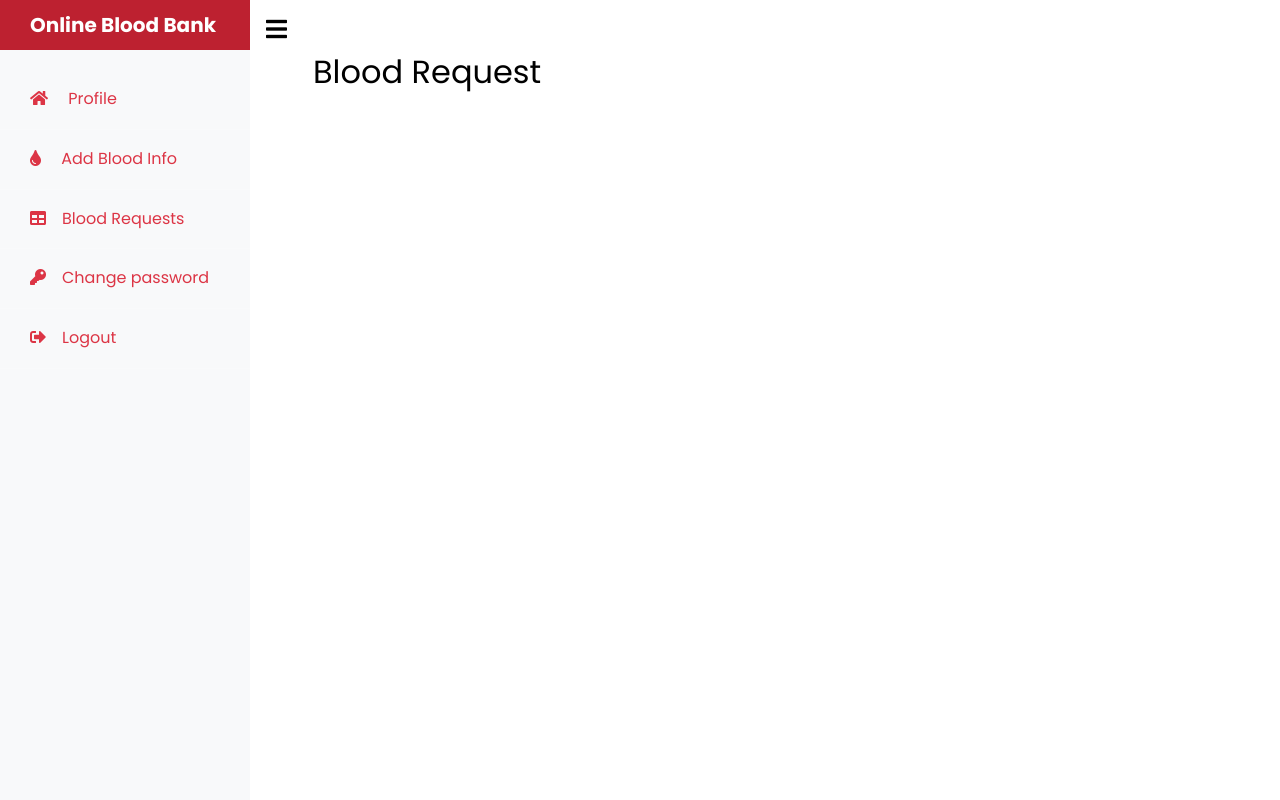
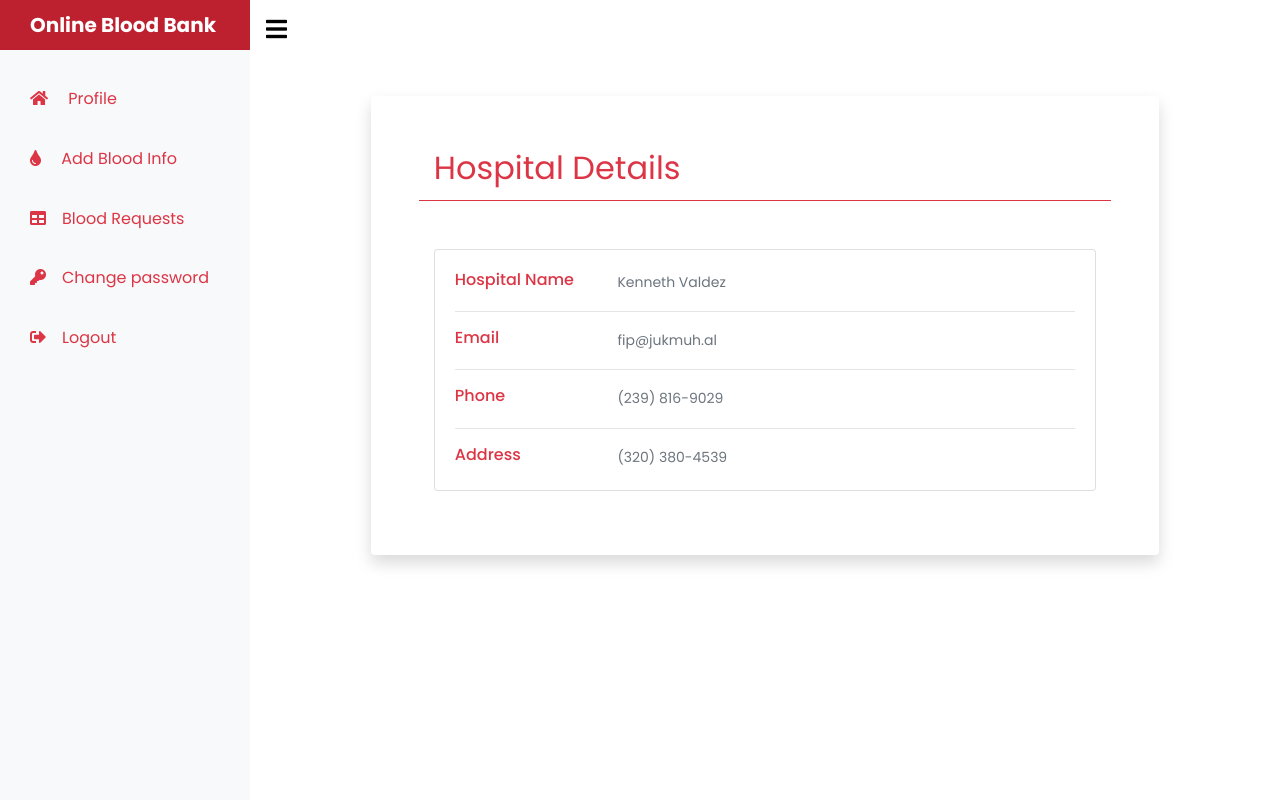
Before and after one commit to jayachandragoteti/Blood-Bank, a PHP site: page /Hospital/dashboard.php in a window 1280 px wide. Run offline with PHP 8.4, Linux system fonts and the light colour scheme; the visitor is signed in with stand-in values (Sample User, id 1).

Commit message:
dashboard added

```diff
--- a/Hospital/bloodRequests.php
+++ b/Hospital/bloodRequests.php
@@ -35,7 +35,8 @@ if (!isset($_SESSION['HospitalLogin'])) {
 					<div class="row justify-content-md-center mt-5  jumbotron jumbotron-fluid bg-white shadow shadow-regular ">
 						<div class="row justify-content-md-center">
 							<div class="col col-lg-8 text-center text-danger mb-3 ">
-								<h2 class="h1 text-danger fw-bold">Blood Requests</h2> </div>
+								<h2 class="h1 text-danger fw-bold">Blood Requests</h2>
+							</div>
 						</div>
 						<div class="row justify-content-md-center mb-5">
 							<div class="col col-lg-12">
--- a/Hospital/dashboard.php
+++ b/Hospital/dashboard.php
@@ -19,20 +19,56 @@ if (!isset($_SESSION['HospitalLogin'])) {
 		<!-- Font awesome -->
 		<link rel="stylesheet" href="https://cdnjs.cloudflare.com/ajax/libs/font-awesome/5.15.3/css/all.min.css" />
 		<link href="https://fonts.googleapis.com/css?family=Poppins:300,400,500,600,700,800,900" rel="stylesheet">
-	<link rel="stylesheet" href="./../assets/css/style.css">
-</head>
+		<link rel="stylesheet" href="./../assets/css/style.css"> </head>
+
 	<body>
 		<div class="wrapper d-flex align-items-stretch">
 			<!-- Header -->
 			<?PHP include './includes/header.php';?>
 				<!-- End Header -->
-		<div id="content" class="p-4 p-md-5 pt-5">
-			<div class="container">
-				<div class="head">
-					<h2>Blood Request</h2> </div>
+				<!-- Deatils-->
+				<div id="content" class="p-4 p-md-12 pt-5">
+				<div class="container col-md-10 ">
+					<div class="container overflow-hidden mt-5 p-5 bg-white rounded text-white shadow rounded bg-body">
+						<div class="container border-bottom border-danger mb-5">
+							<div class="head  mt-0 pl-0">
+								<h2 class="text-danger fw-bold large">Hospital Details </h2> </div>
+						</div>
+						<div class="col-md-12">
+							<div class="card mb-3">
+								<div class="card-body">
+									<div class="row">
+										<div class="col-sm-3 ">
+											<h6 class="mb-0 text-danger">Hospital Name</h6>
+										</div>
+										<div class="col-sm-9 text-secondary"> Kenneth Valdez </div>
+									</div>
+									<hr>
+									<div class="row">
+										<div class="col-sm-3">
+											<h6 class="mb-0 text-danger">Email</h6> </div>
+										<div class="col-sm-9 text-secondary"> fip@jukmuh.al </div>
+									</div>
+									<hr>
+									<div class="row">
+										<div class="col-sm-3">
+											<h6 class="mb-0 text-danger">Phone</h6> </div>
+										<div class="col-sm-9 text-secondary"> (239) 816-9029 </div>
+									</div>
+									<hr>
+									<div class="row">
+										<div class="col-sm-3">
+											<h6 class="mb-0 text-danger">Address</h6> </div>
+										<div class="col-sm-9 text-secondary"> (320) 380-4539 </div>
+									</div>
+								</div>
+								<!--Section: Block Content-->
 							</div>
 						</div>
 					</div>
+				</div>
+				</div>
+						<!-- end change password -->
 						<script src="./../assets/js/jquery.min.js"></script>
 						<script src="./../assets/js/popper.js"></script>
 						<script src="./../assets/js/bootstrap.min.js"></script>
```
Lines whose indentation alone changed are shown as unchanged.
